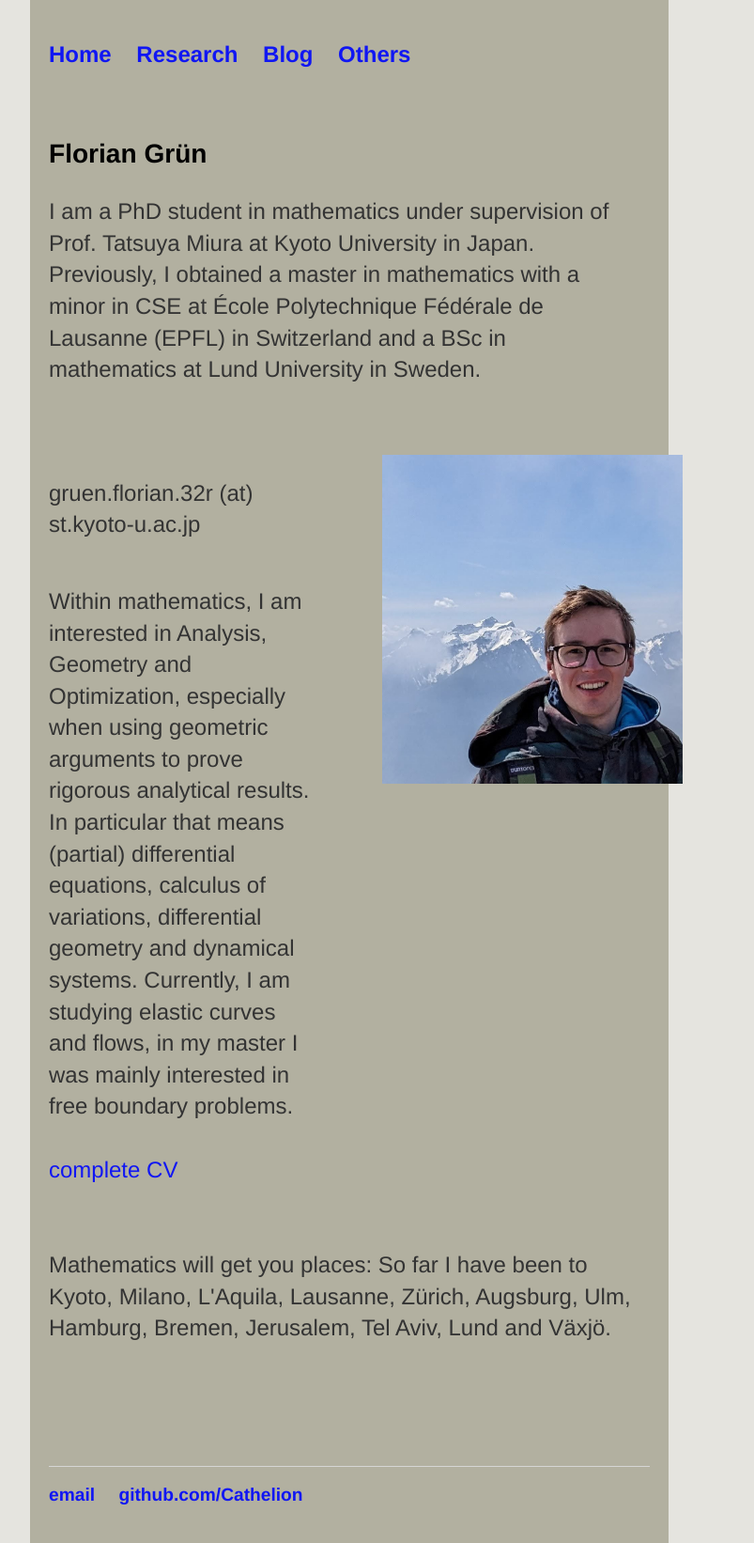
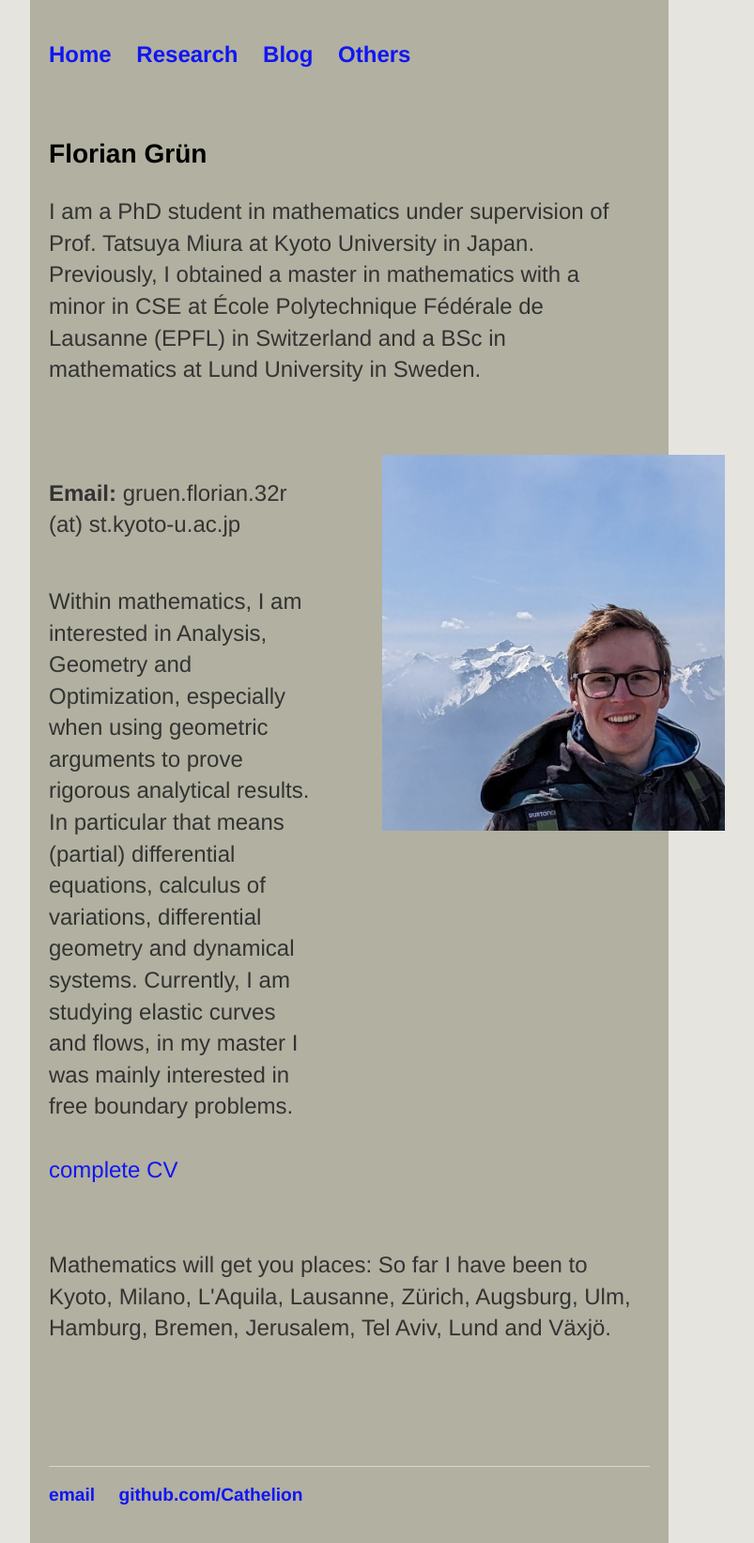
Before and after one commit to Cathelion/Cathelion.github.io, a Jekyll site: the page built from index.html, in a window 1280 px wide. Shown: the whole page at 94% size, without its empty margins (268-1071 px from the left). Built offline with Jekyll 4.4.1, drawn with Linux system fonts in a browser that asks for light colours.

Commit message:
Update index.html

```diff
--- a/index.html
+++ b/index.html
@@ -10,7 +10,7 @@ title: Home
    </div>
 
    <div class="img-container1">
-      <p>gruen.florian.32r (at) st.kyoto-u.ac.jp   <br>
+      <p><b>Email: </b> gruen.florian.32r (at) st.kyoto-u.ac.jp   <br>
       </p>
       <p>Within mathematics, I am interested in Analysis, Geometry and Optimization, especially when using geometric arguments to prove rigorous analytical results. In particular that means (partial) differential equations, calculus of variations, differential geometry and dynamical systems.
          Currently, I am studying elastic curves and flows, in my master I was mainly interested in free boundary problems.  <br>
@@ -20,7 +20,7 @@ title: Home
    </div>
 
    <div class="img-container2">
-      <img src="/photo_2023-08-25_16-39-54.jpg" alt="small img" width=320 height=350/>
+      <img src="/photo_2023-08-25_16-39-54.jpg" alt="small img" width=365 height=400/>
    </div>
 
    <div class="blurb full-width">
```
